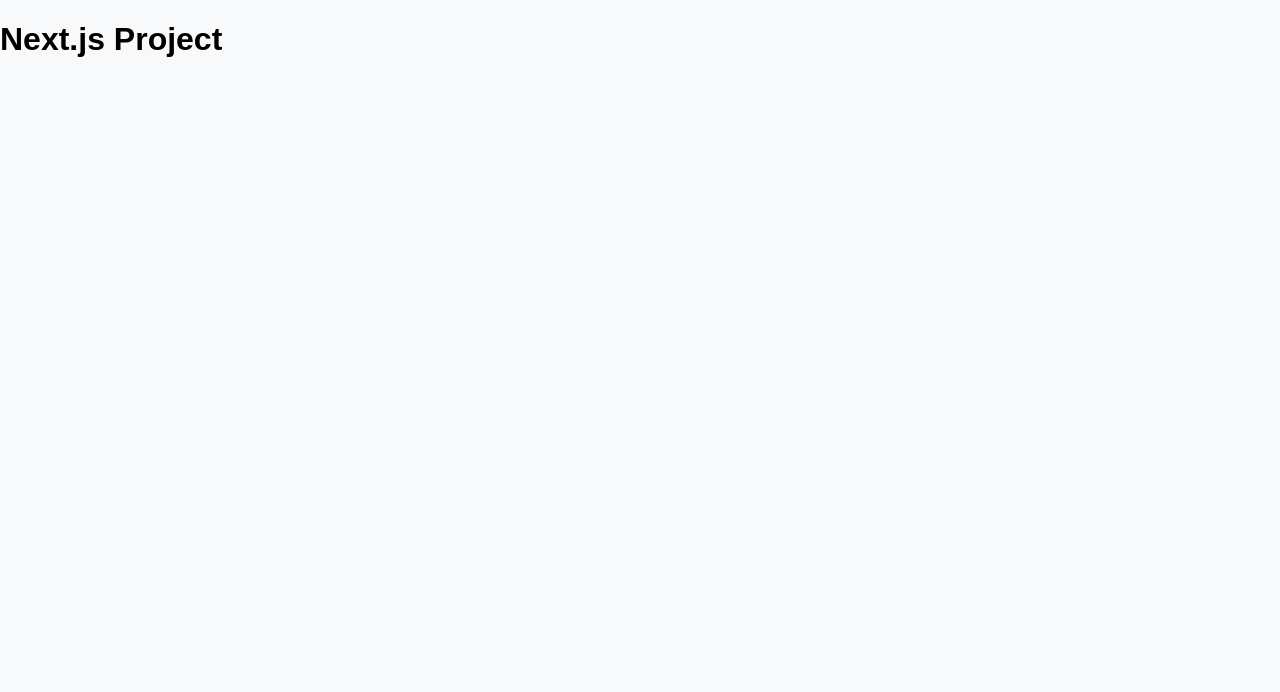
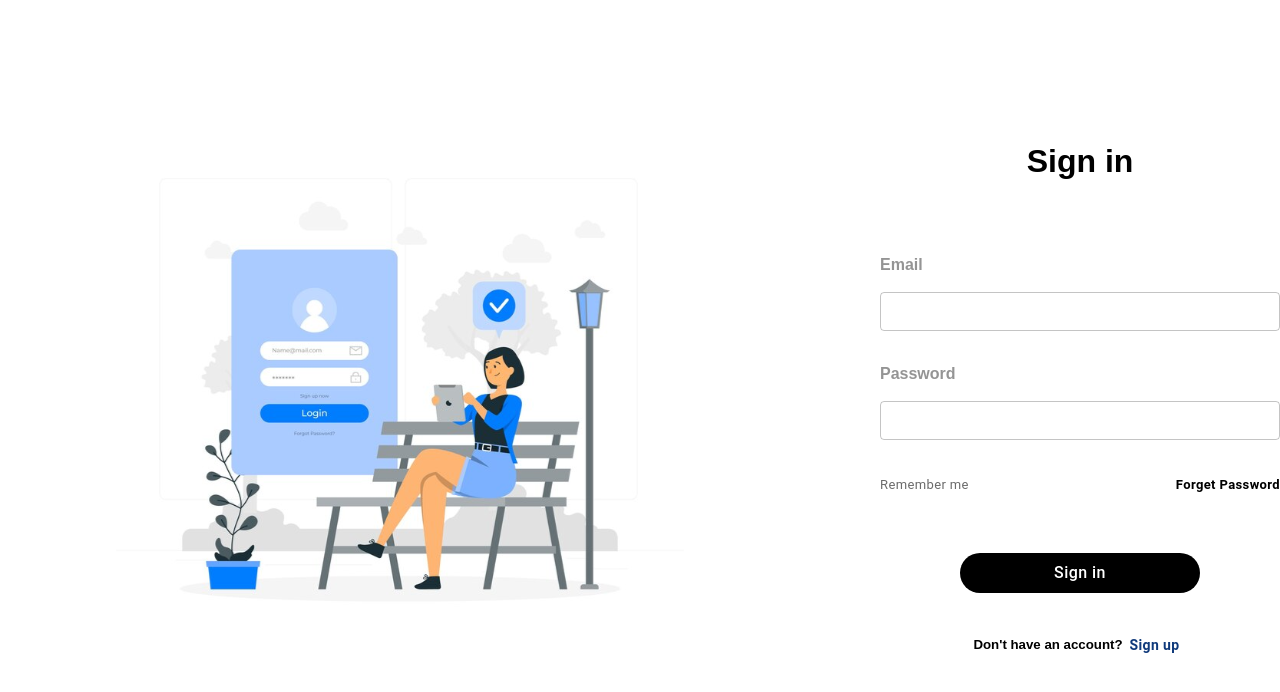
Before and after one commit to OPJU-Developers-Community/EduHub-assessment, a Next.js app: page / in a window 1280 px wide. Shown: the top 692 px of the page. Built offline with nearby package versions, Linux system fonts and the light colour scheme.

Commit message:
Login page UI of assessment coordinator

```diff
--- a/package.json
+++ b/package.json
@@ -10,9 +10,9 @@
     "lint": "next lint"
   },
   "dependencies": {
-    "@emotion/react": "11.11.1",
-    "@emotion/styled": "11.11.0",
-    "@mui/material": "5.14.16",
+    "@emotion/react": "^11.11.1",
+    "@emotion/styled": "^11.11.0",
+    "@mui/material": "^5.14.16",
     "@reduxjs/toolkit": "1.9.5",
     "axios": "1.4.0",
     "framer-motion": "10.15.0",
--- /dev/null
+++ b/src/components/Login/Login.js
@@ -0,0 +1,62 @@
+import React from 'react'
+import { LoginBox,
+    LoginWrapper,
+    LeftSection,
+    RightSection,
+    Title,
+    Label,
+    InputField,
+    ForgetPassBtn,
+    RememberMeBtn,
+    ButtonWrapper,
+    SignInButton,
+    SubTitle,
+    SignUpButton} from './LoginStyle';
+
+    import Image from "next/image";
+    import LoginSvg from "public/login.svg";
+
+export default function Login() {
+  return (
+    <>
+        <LoginWrapper>
+            <LeftSection>
+                <Image src={LoginSvg} alt="login-img" width={800} height={750} layout="fixed" />
+            </LeftSection>
+            <RightSection>
+                <LoginBox>
+                    <Title>Sign in</Title>
+
+                    <Label for="standard-basic-email">Email</Label>
+                    <InputField
+                        id="standard-basic-email"
+                        variant="outlined"
+                        name="email"
+                    />
+                    <Label for="standard-basic-password">Password</Label>
+                    <InputField
+                        id="standard-basic-password"
+                        variant="outlined"
+                        type="password"
+                        name="password"
+                    />
+                    <ButtonWrapper>
+                        <RememberMeBtn variant="text" size="small" disableRipple>
+                            Remember me
+                        </RememberMeBtn>
+                        <ForgetPassBtn variant ="text" size="small" disableRipple>
+                            Forget Password
+                        </ForgetPassBtn>
+                    </ButtonWrapper>
+                    <SignInButton variant="standard">
+                        Sign in
+                    </SignInButton>
+                    <SubTitle>Don't have an account?
+                        <SignUpButton disableRipple>Sign up</SignUpButton>
+                    </SubTitle>
+                </LoginBox>
+            </RightSection>
+        </LoginWrapper>
+    </>
+  )
+}
--- /dev/null
+++ b/src/components/Login/LoginStyle.js
@@ -0,0 +1,117 @@
+import { styled } from "@mui/system";
+import { TextField, Button } from "@mui/material";
+
+export const LoginWrapper = styled("div")({
+  display: "flex",
+  height: "100vh",
+  backgroundColor: "white",
+});
+
+export const LeftSection = styled("div")({
+  flex: 1,
+  display: "flex",
+  alignItems: "center",
+  justifyContent: "center",
+});
+
+export const RightSection = styled("div")({
+  flex: 2,
+  display: "flex",
+  alignItems: "center",
+});
+
+export const LoginBox = styled("div")({
+  height: "50vh",
+  width: "100%",
+  maxWidth: "400px",
+  margin: "0 0 0 5rem",
+  display: "flex",
+  flexDirection: "column",
+  justifyContent: "center",
+});
+
+export const Title = styled("h1")({
+  margin: 0,
+  marginBottom: "15%",
+  padding: 0,
+  fontWeight: 600,
+  textAlign: "center",
+});
+
+export const Label = styled("label")({
+  margin: 0,
+  marginTop: "1rem",
+  padding: 0,
+  color: 'rgba(0, 0, 0, 0.42)',
+  fontWeight: 600,
+});
+
+export const InputField = styled(TextField)({
+  width: '100%',
+  margin: '1.13rem 0',
+  borderRadius: '7rem',
+  boxShadow: 'none',
+  borderColor: 'rgba(0, 0, 0, 0.45)',
+  '& .MuiInputBase-input': {
+    padding: "0.5rem",
+    '&:-webkit-autofill': {
+      WebkitBoxShadow: '0 0 0 1000px white inset',
+    },
+  },
+});
+
+export const ButtonWrapper = styled('div')({
+  display: "flex",
+  justifyContent: "space-between",
+});
+
+export const RememberMeBtn = styled(Button)({
+  fontWeight: 400,
+  color: "#6B6B6B",
+  textTransform: "none",
+  padding: 0,
+  margin: "1rem 0",
+  "&:hover" : {
+    backgroundColor : "inherit",
+  },
+});
+
+export const ForgetPassBtn = styled(Button)({
+  color: "#000000",
+  fontWeight: 600,
+  textTransform: "none",
+  padding: 0,
+  margin: "1rem 0",
+  "&:hover" : {
+    backgroundColor : "inherit",
+  },
+});
+
+export const SignInButton = styled(Button)({
+  color: "#FFFFFF",
+  fontSize: "medium",
+  backgroundColor: "#000000",
+  borderRadius: "10rem",
+  textTransform: "none",
+  width: "60%",
+  margin: "10% auto",
+  "&:hover" : {
+    backgroundColor : "black",
+  },
+});
+
+export const SubTitle = styled('h5')({
+  fontWeight: "bold",
+  margin: "0 auto",
+});
+
+export const SignUpButton = styled(Button)({
+  textTransform: "none",
+  fontWeight: "bold",
+  color: "#103A7B",
+  "&:hover" : {
+    backgroundColor : "inherit",
+  },
+  border: "none",
+  padding: 0,
+});
--- a/src/pages/index.js
+++ b/src/pages/index.js
@@ -1,17 +1,9 @@
-import Head from "next/head";
+import Login from "./login";
 
 export default function Home() {
   return (
     <>
-      <Head>
-        <title>Home</title>
-        <meta name="description" content="Generated by create next app" />
-        <meta name="viewport" content="width=device-width, initial-scale=1" />
-        <link rel="icon" href="/favicon.ico" />
-      </Head>
-      <main>
-        <h1>Next.js Project</h1>
-      </main>
+      <Login />
     </>
   );
 }
--- /dev/null
+++ b/src/pages/login.js
@@ -0,0 +1,9 @@
+import React from 'react'
+import Login from '../components/Login/Login'
+
+
+export default function login() {
+  return (
+    <Login />
+  )
+}
```
Also changed, not shown: public/login.svg (added), 1 other file (tests, documents, lock files or other folders).
